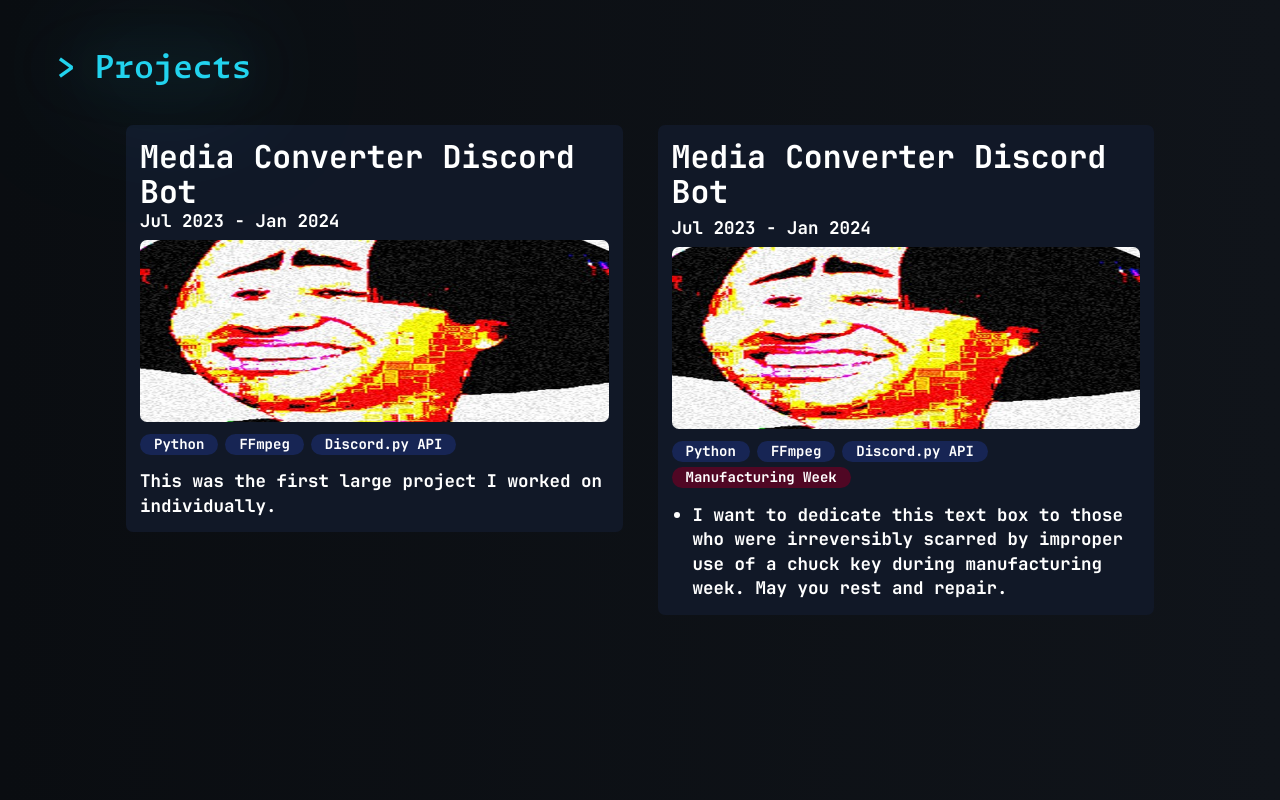
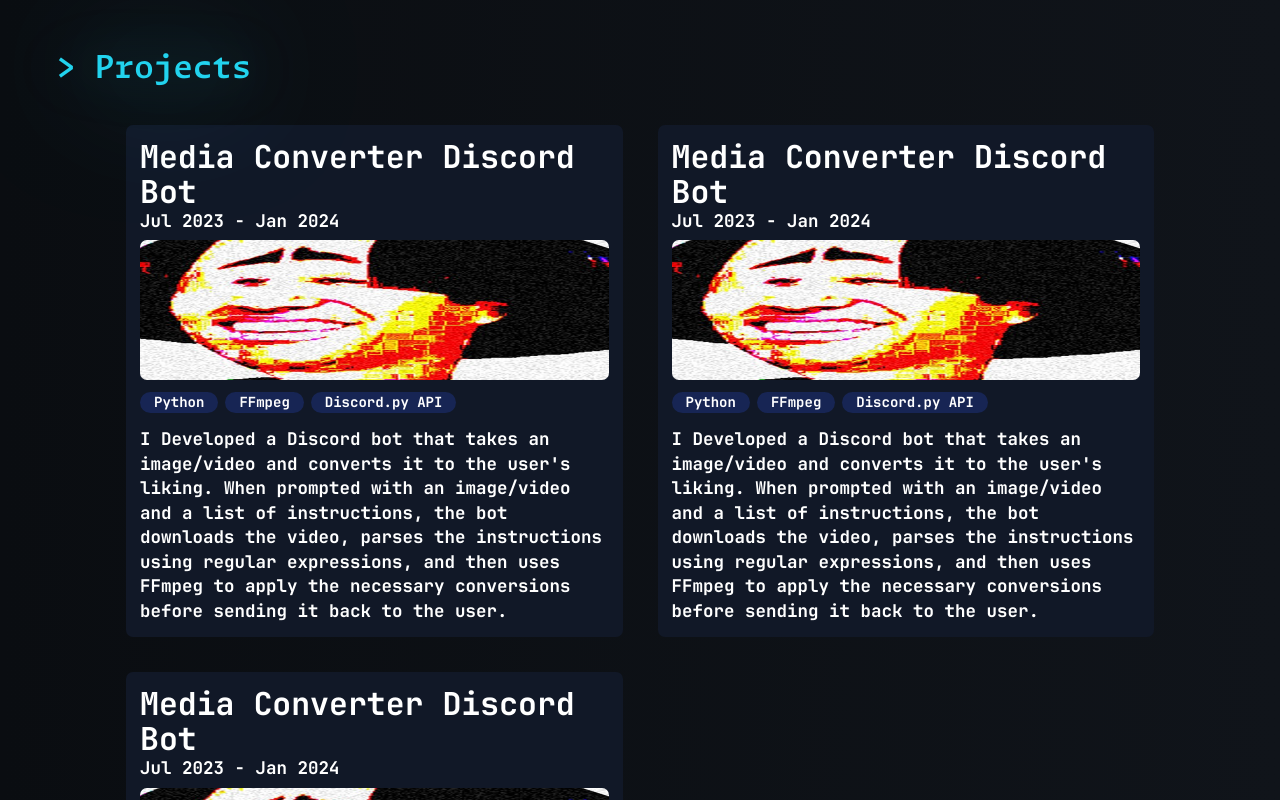
Before and after one commit to danpetk/portfolio, a React (Vite) app: page / in a window 1280 px wide. Shown: the part 1200-2000 px from the top of the page. Built offline with nearby package versions, Linux system fonts and the light colour scheme.

Commit message:
Refactored projects into their own component

```diff
--- /dev/null
+++ b/src/DiscordBotProject.jsx
@@ -0,0 +1,35 @@
+
+import deepFry from './assets/deepfry.jpg'
+import SkillItem from './SkillItem.jsx'
+
+
+function DiscordBotProject() {
+
+    return (
+        <>
+                <div className=" text-white text-2xl leading-tight container overflow-visible  font-jetbrains col-span-2 md:col-span-1">
+                    <div className='w-[100%] overflow-visible bg-gray-900 rounded-lg p-4'>
+                        <div className='titleLine flex flex-col justify-between'>
+
+                            <div className='text-4xl'>Media Converter Discord Bot</div>
+                            <div className='text-xl'>Jul 2023 - Jan 2024</div>
+                            <img className= 'h-40 rounded-lg mt-2'src={deepFry}></img>
+
+                        </div>
+                        <div className='skillsList pt-2'>
+                            <SkillItem skillText={"Python"}/>
+                            <SkillItem skillText={"FFmpeg"}/>
+                            <SkillItem skillText={"Discord.py API"}/>
+
+                        </div>
+                        <div className='skillsList pt-4 text-2xl md:text-xl'>
+                            I Developed a Discord bot that takes an image/video and converts it to the user's liking. When prompted with an image/video and a list of instructions, the bot downloads the video, parses the instructions using regular expressions, and then uses FFmpeg to apply the necessary conversions before sending it back to the user.
+                        </div>
+                    </div>
+                </div>
+
+        </>
+    )
+}
+
+export default DiscordBotProject
--- a/src/Projects.jsx
+++ b/src/Projects.jsx
@@ -2,8 +2,7 @@ import gsap from 'gsap'
 import {useGSAP} from '@gsap/react'
 
 import AnimatedHeader from './AnimatedHeader.jsx'
-import SkillItem from './SkillItem.jsx'
-import deepFry from './assets/deepfry.jpg'
+import DiscordBotProject from './DiscordBotProject.jsx'
 
 function Projects() {
 
@@ -12,51 +11,9 @@ function Projects() {
             <AnimatedHeader headerText={"Projects"} />
 
             <div className='grid grid-cols-2 container px-8 sm:px-20 gap-x-10 gap-y-10'>
-
-               <div className=" text-white text-2xl leading-tight container overflow-visible  font-jetbrains">
-                    <div className='w-[100%] overflow-visible bg-gray-900 rounded-lg p-4'>
-                        <div className='titleLine flex flex-col justify-between'>
-
-                            <div className='text-4xl'>Media Converter Discord Bot</div>
-                            <div className='text-xl'>Jul 2023 - Jan 2024</div>
-                            <img className= 'h-52 rounded-lg mt-2'src={deepFry}></img>
-
-                        </div>
-                        <div className='skillsList pt-2'>
-                            <SkillItem skillText={"Python"}/>
-                            <SkillItem skillText={"FFmpeg"}/>
-                            <SkillItem skillText={"Discord.py API"}/>
-
-
-                        </div>
-                        <div className='skillsList pt-4 text-2xl md:text-xl'>
-                            This was the first large project I worked on individually.
-                        </div>
-                    </div>
-                </div>
-                <div className=" text-white text-2xl leading-tight container overflow-visible  font-jetbrains">
-                    <div className='w-[100%] overflow-visible bg-gray-900 rounded-lg p-4'>
-                        <div className='titleLine flex flex-col justify-between gap-2'>
-
-                            <div className='text-4xl'>Media Converter Discord Bot</div>
-                            <div className='text-xl'>Jul 2023 - Jan 2024</div>
-                            <img className= 'h-52 rounded-lg'src={deepFry}></img>
-
-                        </div>
-                        <div className='skillsList pt-2'>
-                            <SkillItem skillText={"Python"}/>
-                            <SkillItem skillText={"FFmpeg"}/>
-                            <SkillItem skillText={"Discord.py API"}/>
-                            <SkillItem altColor={true} skillText={"Manufacturing Week"}/>
-
-                        </div>
-                        <div className='skillsList pt-2 text-2xl md:text-xl'>
-                            <ul className='list-disc pl-6 pt-2 grid grid-cols-1 gap-2'>
-                                <li>I want to dedicate this text box to those who were irreversibly scarred by improper use of a chuck key during manufacturing week. May you rest and repair.</li>
-                            </ul>
-                        </div>
-                    </div>
-                </div>
+                <DiscordBotProject/>
+                <DiscordBotProject/>
+                <DiscordBotProject/>
 
             </div>
         </>
```
